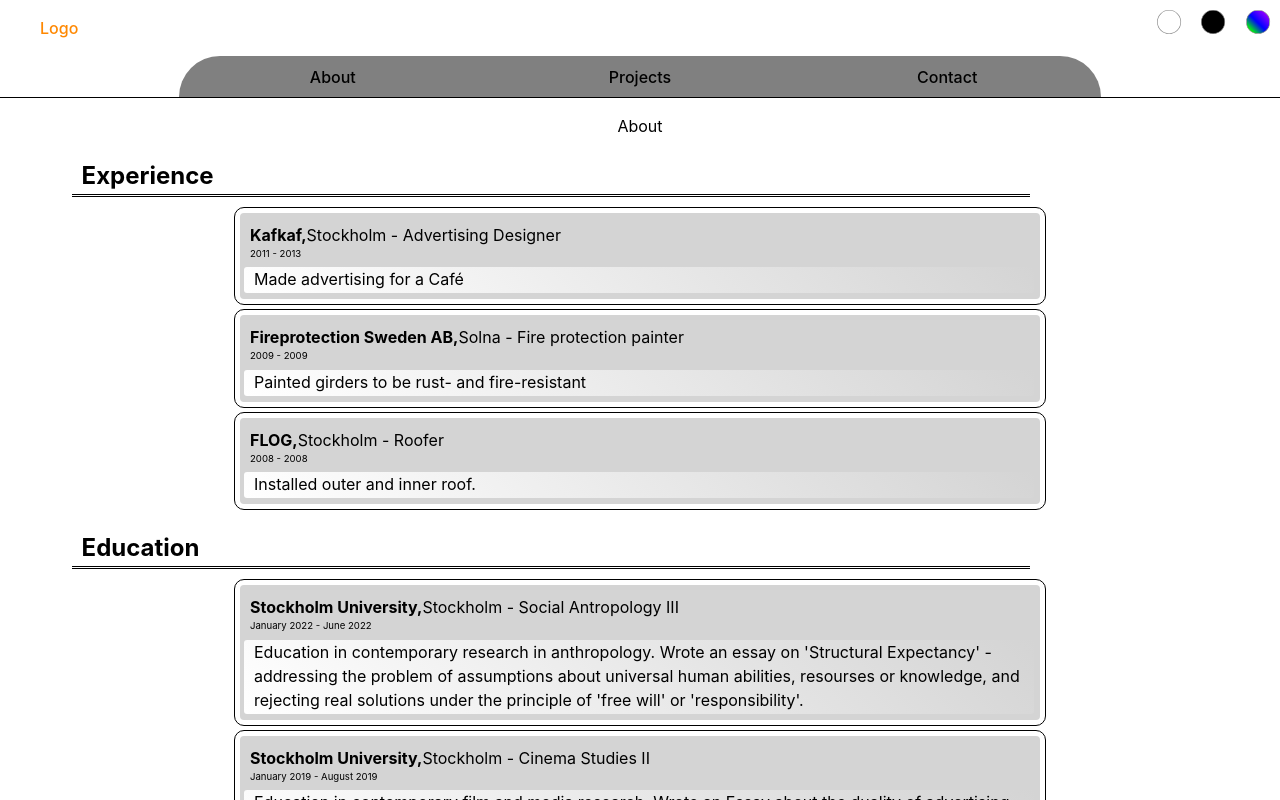
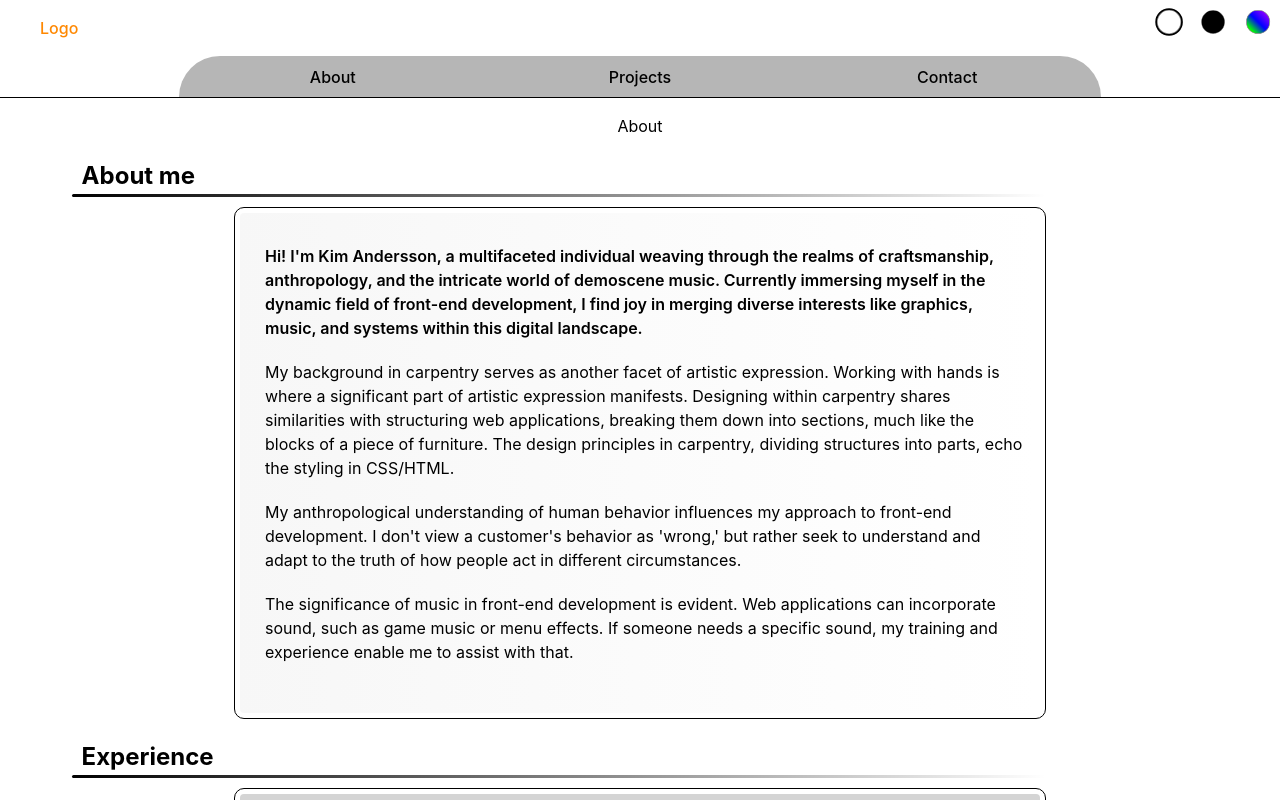
Before and after one commit to InternetKungen/vite-profile-page, a React (Vite) app: page /about in a window 1280 px wide. Shown: the top 800 px of the page. Built offline with nearby package versions, Linux system fonts and the light colour scheme.

Commit message:
lite av allt

```diff
--- a/src/App.css
+++ b/src/App.css
@@ -25,7 +25,12 @@
   border-bottom: 2px solid white;
 }
 .dark button{
-  background-color: #968066;
+  background-color: rgb(85, 85, 85);
+  color: #ffffff;
+}
+
+.light button{
+  background-color: rgb(182, 182, 182);
 }
 
 .dark .dark-theme-button {
@@ -34,6 +39,16 @@
 }
 
 .dark .light-theme-button {
+  background-color: rgb(255, 255, 255);
+  outline: 3px solid black;
+}
+
+.light .dark-theme-button {
+  background-color: rgb(0, 0, 0);
+  outline: 3px solid white;
+}
+
+.light .light-theme-button {
   background-color: rgb(255, 255, 255);
   outline: 3px solid black;
 }
@@ -49,15 +64,7 @@
   animation: rainbowColorsAnimation 1s infinite alternate;
 }
 
-.rainbow .dark-theme-button {
-  background-color: rgb(0, 0, 0);
-  outline: 3px solid white;
-}
 
-.rainbow .light-theme-button {
-  background-color: rgb(255, 255, 255);
-  outline: 3px solid black;
-}
 
 @keyframes rainbowColorsAnimation {
   0% {
@@ -95,6 +102,16 @@
   /* --animation-infinite: infinite; */
 }
 
+.rainbow .dark-theme-button {
+  background-color: rgb(0, 0, 0);
+  outline: 3px solid white;
+}
+
+.rainbow .light-theme-button {
+  background-color: rgb(255, 255, 255);
+  outline: 3px solid black;
+}
+
 /* .rainbow {
   background: linear-gradient(45deg, #ff0000, #ff7f00, #ffff00, #00ff00, #0000ff, #4b0082, #8b00ff);
   background-size: 600% 600%;
--- a/src/components/Experience/Experience.css
+++ b/src/components/Experience/Experience.css
@@ -61,3 +61,15 @@
 .dark .experience-inner-container {
     background-color: rgb(85, 85, 85);
 }
+
+.rainbow .experience-container {
+    border: 1px solid rgba(255, 255, 255, 0.171);
+}
+
+.rainbow .experience-container__bottom{
+    background: linear-gradient(45deg, #0000002d, #55555500);
+}
+
+.rainbow .experience-inner-container {
+    background-color: rgba(85, 85, 85, 0.158);
+}
--- a/src/components/Header/Header.jsx
+++ b/src/components/Header/Header.jsx
@@ -5,7 +5,7 @@ import Logo from '../Logo/Logo';
 import './Header.css';
 import Theme from '../Theme/Theme';
 import { useSelector } from 'react-redux';
-import { IPInfoAPI } from '../IPInfoAPI/IPInfoAPI';
+// import { IPInfoAPI } from '../IPInfoAPI/IPInfoAPI';
 
 const Header = () => {
   const theme = useSelector((state) => state.theme);
--- a/src/components/Main/Main.css
+++ b/src/components/Main/Main.css
@@ -1,3 +1,11 @@
 main {
     max-width: 68%;
 }
+
+.about-introduction-container {
+    max-width: 800px;
+    border: 1px solid black;
+    border-radius: 10px;
+    padding: 10px;
+    box-sizing: border-box;
+}
--- a/src/components/Navbar/Navbar.css
+++ b/src/components/Navbar/Navbar.css
@@ -1,7 +1,7 @@
 .nav-button--about,
 .nav-button--projects,
 .nav-button--contact {
-    background: gray;
+    background-color: rgb(172, 172, 172);
     width: 24%;
     min-width: 100px;
 }
--- /dev/null
+++ b/src/components/TextSection/TextSection.css
@@ -0,0 +1,62 @@
+.text-section-container {
+    border: 1px solid black;
+    max-width: 800px;
+    display: flex;
+    justify-content: center;
+    padding: 5px;
+    transition: background-color 0.3s ease-in-out;
+    border-radius: 10px;
+    margin-bottom: 4px;
+}
+
+.text-section-container span {
+    display: block;
+    margin-bottom: 10px;
+    text-align: left;
+}
+
+.text-section-container-inner {
+    width: 100%;
+    padding-top: 10px;
+    padding-bottom: 8px;
+    padding-left: 10px;
+    border-radius: 4px;
+    background:linear-gradient(90deg, rgba(212, 212, 212, 0.185), rgba(212, 212, 212, 0) );
+}
+
+.text-section-container__intoduction {
+    font-weight: 600;
+    margin-bottom: 10px;
+    padding: 5px;
+    margin: 10px;
+}
+.text-section-container__text {
+    font-weight: 400;
+    margin-bottom: 10px;
+    padding: 5px;
+    margin: 10px;
+}
+
+.dark .text-section-container {
+    border: 1px solid rgb(255, 255, 255);
+}
+
+
+
+
+
+.dark  .text-section-container-inner  {
+    background-color: rgb(85, 85, 85);
+}
+
+.rainbow .text-section-container {
+    border: 1px solid rgba(255, 255, 255, 0.171);
+}
+
+.rainbow .experience-container__bottom{
+    background: linear-gradient(45deg, #0000002d, #55555500);
+}
+
+.rainbow .text-section-container-inner {
+    background-color: rgba(85, 85, 85, 0.158);
+}
--- /dev/null
+++ b/src/components/TextSection/TextSection.jsx
@@ -0,0 +1,30 @@
+import './TextSection.css';
+
+function TextSection ({introduction, textPart1, textPart2, textPart3, textPart4}) {
+
+    return (
+        <div className="text-section-container">
+            <section className="text-section-container-inner">
+            <p>
+                <span className="text-section-container__intoduction">
+                    {introduction}
+                </span>
+                <span className="text-section-container__text">
+                    {textPart1}
+                </span>
+                <span className="text-section-container__text">
+                    {textPart2}
+                </span>
+                <span className="text-section-container__text">
+                    {textPart3}
+                </span>
+                <span className="text-section-container__text">
+                    {textPart4}
+                </span>
+            </p>
+            </section>
+        </div>
+    );
+}
+
+export default TextSection;
--- a/src/components/Title/Title.css
+++ b/src/components/Title/Title.css
@@ -1,19 +1,27 @@
 .title-container {
     /* Dina befintliga stilar för headern här */
     transition: background-color 0.3s ease-in-out;
-    width: 118%;
+    width: 120%;
     margin: 0 auto;
     /* Andra stilar... */
     text-align: start;
     margin-bottom: 10px;
-    border-bottom: 3px double;
+    border-bottom: 0px;
     position: relative;
     left: -20%;
+    background: transparent;
 }
 
 .title-container h2 {
     margin-bottom: 0;
     padding-left: 10px;
+}
+
+.title-container__underline {
+    width: 100%;
+    height: 3px;
+    background: linear-gradient(90deg, #000000, #ffffff00);
+    border-radius: 5px;
 }
 
 .light {
@@ -34,3 +42,16 @@
     background-color: #000000;
     color: #ffffff;
 }
+
+.light .title-container__underline {
+    background: linear-gradient(90deg, #000000, #ffffff00);
+}
+
+.dark .title-container__underline {
+    background: linear-gradient(90deg, #ffffff, #00000000);
+}
+
+.rainbow .title-container {
+    background: linear-gradient(90deg, #ffffff60, #00000000);
+    border-radius: 10px;
+}
--- a/src/components/Title/Title.jsx
+++ b/src/components/Title/Title.jsx
@@ -8,6 +8,7 @@ function Title ({title}) {
     return (
         <div className={`title-container ${theme}`}>
             <h2>{title}</h2>
+            <div className="title-container__underline"></div>
         </div>
     );
 }
--- a/src/views/About.jsx
+++ b/src/views/About.jsx
@@ -1,10 +1,41 @@
 import Experience from "../components/Experience/Experience";
+import TextSection from "../components/TextSection/TextSection";
 import Title from "../components/Title/Title";
 
 function About() {
     return (
       <div>
         <p> About</p>
+        <Title title="About me" />
+        <TextSection
+        introduction="Hi! I'm Kim Andersson, a multifaceted individual weaving through the realms of craftsmanship, anthropology, and the intricate world of demoscene music. Currently immersing myself in the dynamic field of front-end development, I find joy in merging diverse interests like graphics, music, and systems within this digital landscape."
+
+        textPart1="My background in carpentry serves as another facet of artistic expression. Working with hands is where a significant part of artistic expression manifests. Designing within carpentry shares similarities with structuring web applications, breaking them down into sections, much like the blocks of a piece of furniture. The design principles in carpentry, dividing structures into parts, echo the styling in CSS/HTML."
+
+        textPart2="My anthropological understanding of human behavior influences my approach to front-end development. I don't view a customer's behavior as 'wrong,' but rather seek to understand and adapt to the truth of how people act in different circumstances."
+
+        textPart3="The significance of music in front-end development is evident. Web applications can incorporate sound, such as game music or menu effects. If someone needs a specific sound, my training and experience enable me to assist with that." />
+
+        {/* <section className="about-introduction-container" >
+        <p>
+
+        Hi! I'm Kim Andersson, and my journey into front-end development has been driven by a passion for graphics, craftsmanship, animation, computers, systems, coding, music, and interaction. These diverse interests converge seamlessly in the world of front-end development.
+
+        My background in carpentry serves as another facet of artistic expression. Working with hands is where a significant part of artistic expression manifests. Designing within carpentry shares similarities with structuring web applications, breaking them down into sections, much like the blocks of a piece of furniture. The design principles in carpentry, dividing structures into parts, echo the styling in CSS/HTML.
+
+My anthropological understanding of human behavior influences my approach to front-end development. I don't view a customer's behavior as 'wrong,' but rather seek to understand and adapt to the truth of how people act in different circumstances.
+
+The significance of music in front-end development is evident. Web applications can incorporate sound, such as game music or menu effects. If someone needs a specific sound, my training and experience enable me to assist with that.
+
+In my musical endeavors, I've gained insights into the creation of sounds and the charm of difficulty in sound production. This dualism is a recurring theme in the demoscene, where understanding the background adds depth, but beauty can still be found in simplicity. This parallels front-end development, where striving for simplicity coexists with the acceptance of complexity.
+
+The parallels continue with tracking music, providing insights into coding music. Each row in a track is an update in the code, mirroring the tree structures in both music creation and React development. Coding, graphic creation, and community are integral aspects of both the demoscene and the front-end development world.
+
+One notable project that reignited my passion for the demoscene was the collaboration on the "Book of Doom" demo. Collaborating with Qlint and Farah, we created a demo that won at the Edison 2017 demoscene party, beating the seasoned Fairlight. This achievement, coupled with personal joy as I had just entered into a relationship with my current partner and mother of my child, made it one of the best days of my life.
+
+</p> */}
+{/* Hi! My name is Kim Andersson! I often assist family and friends with technical configurations and advice. In addition, I have training in carpentry, anthropology, film and game music, as well as film studies. Currently, I am also diving into the world of front-end development, finding that many of my diverse interests seamlessly come together in this field. My passions extend to sound and music production, image, and film. I also have experience in design, painting, and construction. As a musician involved in the demoscene, I create chiptunes and actively contribute to the music creation scene. Looking forward to sharing and exploring more within these realms!</p> */}
+        {/* </section> */}
 
         <Title title="Experience"/>
         <Experience
--- a/src/views/Projects.jsx
+++ b/src/views/Projects.jsx
@@ -7,7 +7,6 @@ function Projects() {
 	return (
     <div>
       <p>Projects</p>
-      <IPInfoAPI />
 
       <section className="pc-demos-container">
 
@@ -26,6 +25,8 @@ Participated as musician/sfx and story writer" />
       <SoundCloudPlayer source="https://w.soundcloud.com/player/?url=https%3A//api.soundcloud.com/tracks/1563351691&color=%23453f54&auto_play=false&hide_related=false&show_comments=true&show_user=true&show_reposts=false&show_teaser=true" />
       <SoundCloudPlayer source="https://w.soundcloud.com/player/?url=https%3A//api.soundcloud.com/tracks/1563350548&color=%23453f54&auto_play=false&hide_related=false&show_comments=true&show_user=true&show_reposts=false&show_teaser=true" />
       <SoundCloudPlayer source="https://w.soundcloud.com/player/?url=https%3A//api.soundcloud.com/tracks/475718862&color=%23423d42&auto_play=false&hide_related=false&show_comments=true&show_user=true&show_reposts=false&show_teaser=true" />
+
+      <SoundCloudPlayer source="https://w.soundcloud.com/player/?url=https%3A//api.soundcloud.com/tracks/343733862&color=%23423d42&auto_play=false&hide_related=false&show_comments=true&show_user=true&show_reposts=false&show_teaser=true" />
     </div>
 
   );
```
Also changed, not shown: src/components/VideoArticle/VideoArticle.css (+27 -2 lines), 1 other file (tests, documents, lock files or other folders).
